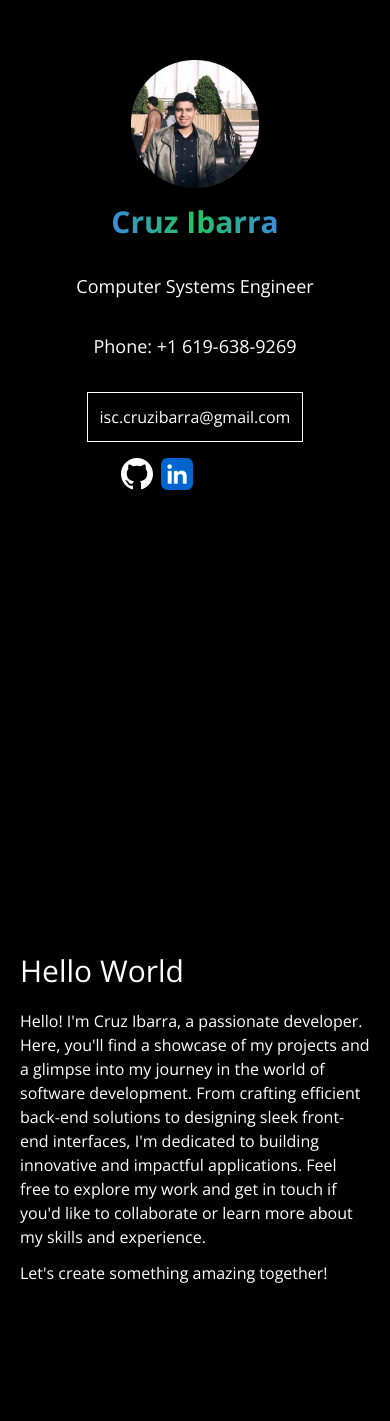
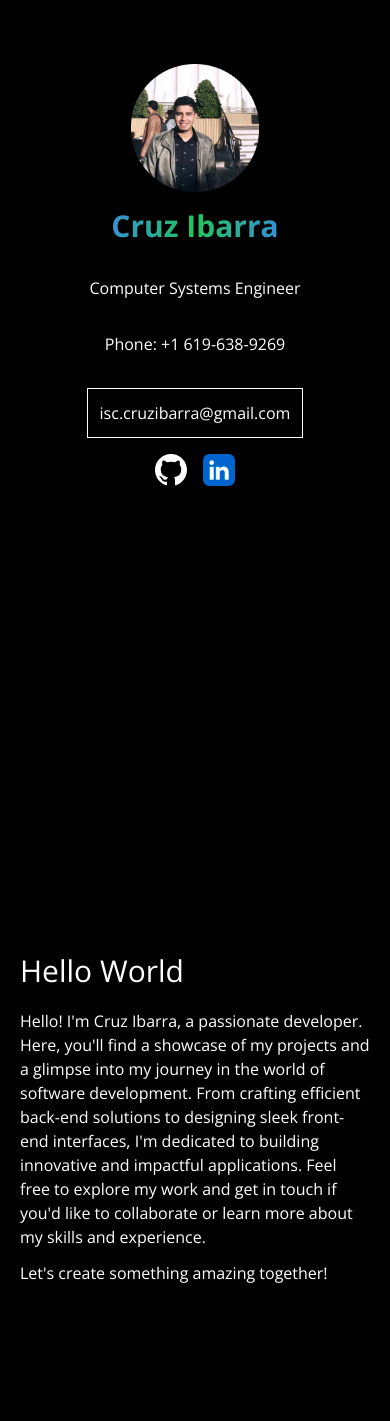
Before and after one commit to cmir22/portfolio, a React (Vite) app: page / in a window 390 px wide. Shown: the part 147-1568 px from the top of the page. Built offline with nearby package versions, Linux system fonts and the light colour scheme.

Commit message:
Fixed some issues on style

```diff
--- a/src/App.scss
+++ /dev/null
@@ -1,62 +0,0 @@
-@use "./assets/Styles/_colors.scss" as *;
-
-.sections {
-  width: 100%;
-  height: 100vh;
-
-  &__left {
-    width: 30%;
-    height: 100%;
-    min-width: 550px;
-    display: flex;
-    justify-content: center;
-    align-items: center;
-  }
-
-  &__right {
-    width: 70%;
-    height: 100%;
-  }
-}
-
-@media screen and (min-width: 1201px) {
-  .sections {
-    display: flex;
-
-    &__left {
-      padding: 80px;
-      width: 30%;
-    }
-    &__right {
-      width: 70%;
-      overflow: auto;
-    }
-  }
-}
-
-@media screen and (max-width: 1200px) {
-  .sections {
-    flex-direction: column;
-
-    &__left {
-      min-width: 0px;
-      width: 100%;
-    }
-
-    &__right {
-      width: 100%;
-    }
-  }
-}
-
-// @media screen and (max-width: 650px) {
-//   .sections {
-//     &__left {
-//       width: auto;
-
-//       .siuuu {
-//         width: 100%;
-//       }
-//     }
-//   }
-// }
--- a/src/App.tsx
+++ b/src/App.tsx
@@ -1,4 +1,4 @@
-import "./App.scss";
+// import "./App.scss";
 import Footer from "./components/Footer/Footer";
 import Home from "./components/Home/Home";
 import AboutMe from "./pages/AboutMe/AboutMe";
@@ -9,11 +9,11 @@ import Skills from "./pages/Skills/Skills";
 const App = () => {
   return (
     <>
-      <div className="sections">
-        <div className="sections__left">
+      <div className="h-full w-full flex flex-col lg:flex-row lg:overflow-auto">
+        <div className="lg:1/2 w-full h-screen flex flex-col justify-center items-center">
           <InformationCard />
         </div>
-        <div className="sections__right">
+        <div className="lg:1/2 w-full overflow-auto">
           <Home />
           <Skills />
           <AboutMe />
--- a/src/pages/AboutMe/AboutMe.tsx
+++ b/src/pages/AboutMe/AboutMe.tsx
@@ -3,7 +3,7 @@ const AboutMe = () => {
     <div className="w-full h-auto">
       <div className="w-full h-auto pt-16 box-border">
         <div className="w-full p-4 bg-gradient-to-r from-pink-300 via-purple-300 to-indigo-400">
-          <h1 className="font-semibold text-5xl text-black">About me</h1>
+          <h1 className="font-semibold text-3xl text-black">About me</h1>
         </div>
       </div>
 
--- a/src/pages/Experience/Experience.tsx
+++ b/src/pages/Experience/Experience.tsx
@@ -4,7 +4,7 @@ const Experience = () => {
       <div className="w-full h-auto">
         <div className="w-full h-auto pt-16 box-border">
           <div className="w-full p-4 bg-gradient-to-r from-pink-300 via-purple-300 to-indigo-400">
-            <h1 className="font-semibold text-5xl text-black">Experience</h1>
+            <h1 className="font-semibold text-3xl text-black">Experience</h1>
           </div>
         </div>
 
--- a/src/pages/Home/InformationCard/InformationCard.tsx
+++ b/src/pages/Home/InformationCard/InformationCard.tsx
@@ -13,7 +13,7 @@ const InformationCard = () => {
   };
 
   return (
-    <div className="w-full h-full p-4 md:p-8 flex flex-col items-center lg:justify-start md:justify-start justify-center">
+    <div className="flex flex-col ">
       <div className="flex justify-center items-center">
         <img src={ProfileImage} className="w-32 h-32" alt="Profile" />
       </div>
@@ -23,24 +23,24 @@ const InformationCard = () => {
         </p>
       </div>
       <div className="flex flex-col gap-8">
-        <h2 className="text-lg md:text-xl text-center text-white mt-4">
+        <h2 className="text-md md:text-md text-center text-white mt-4">
           Computer Systems Engineer
         </h2>
-        <h2 className="text-lg md:text-xl text-center text-white pb-8">
+        <h2 className="text-md md:text-md text-center text-white pb-8">
           Phone: +1 619-638-9269
         </h2>
       </div>
       <IconSelectable text="isc.cruzibarra@gmail.com" />
-      <div className="h-8 flex mt-4">
+      <div className="h-8 flex mt-4 gap-4 justify-center items-center">
         <img
           src={GihubIcon}
-          className="cursor-pointer mr-2"
+          className="cursor-pointer h-8 w-8"
           alt="GitHub"
           onClick={() => handleIconClick("https://www.github.com/cmir22")}
         />
         <img
           src={LinkedInIcon}
-          className="cursor-pointer"
+          className="cursor-pointer h-8 w-8"
           alt="LinkedIn"
           onClick={() =>
             handleIconClick("https://www.linkedin.com/in/cruz-ibarra/")
--- a/src/pages/Skills/Skills.tsx
+++ b/src/pages/Skills/Skills.tsx
@@ -6,7 +6,7 @@ const Skills = () => {
       <div className="w-full h-auto pt-16 box-border">
         <div className="w-full h-auto pt-32 box-border mb-12">
           <div className="w-full p-4 bg-gradient-to-r from-pink-300 via-purple-300 to-indigo-400">
-            <h1 className="font-semibold text-5xl text-black">Skills</h1>
+            <h1 className="font-semibold text-3xl text-black">Skills</h1>
           </div>
         </div>
 
```
